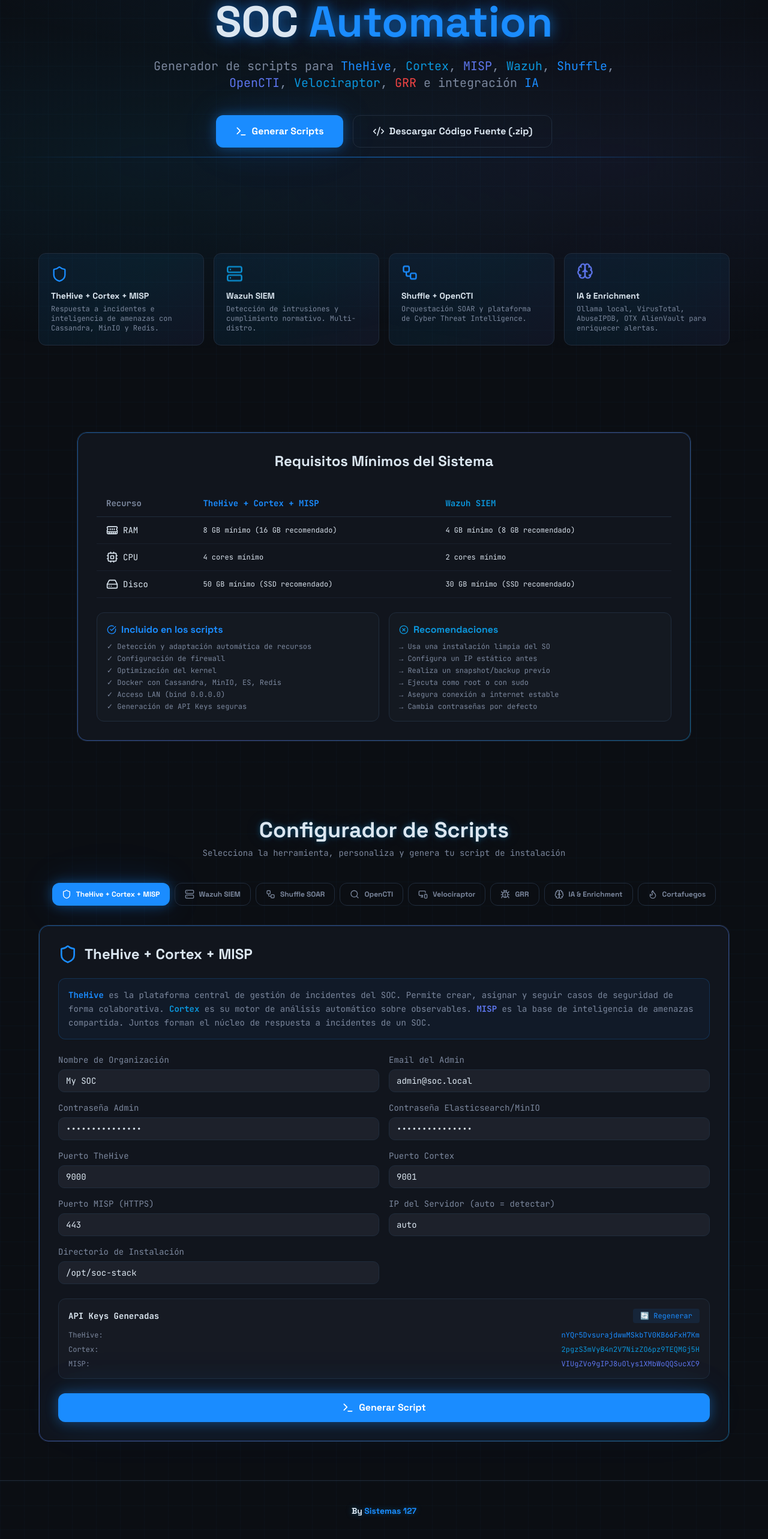
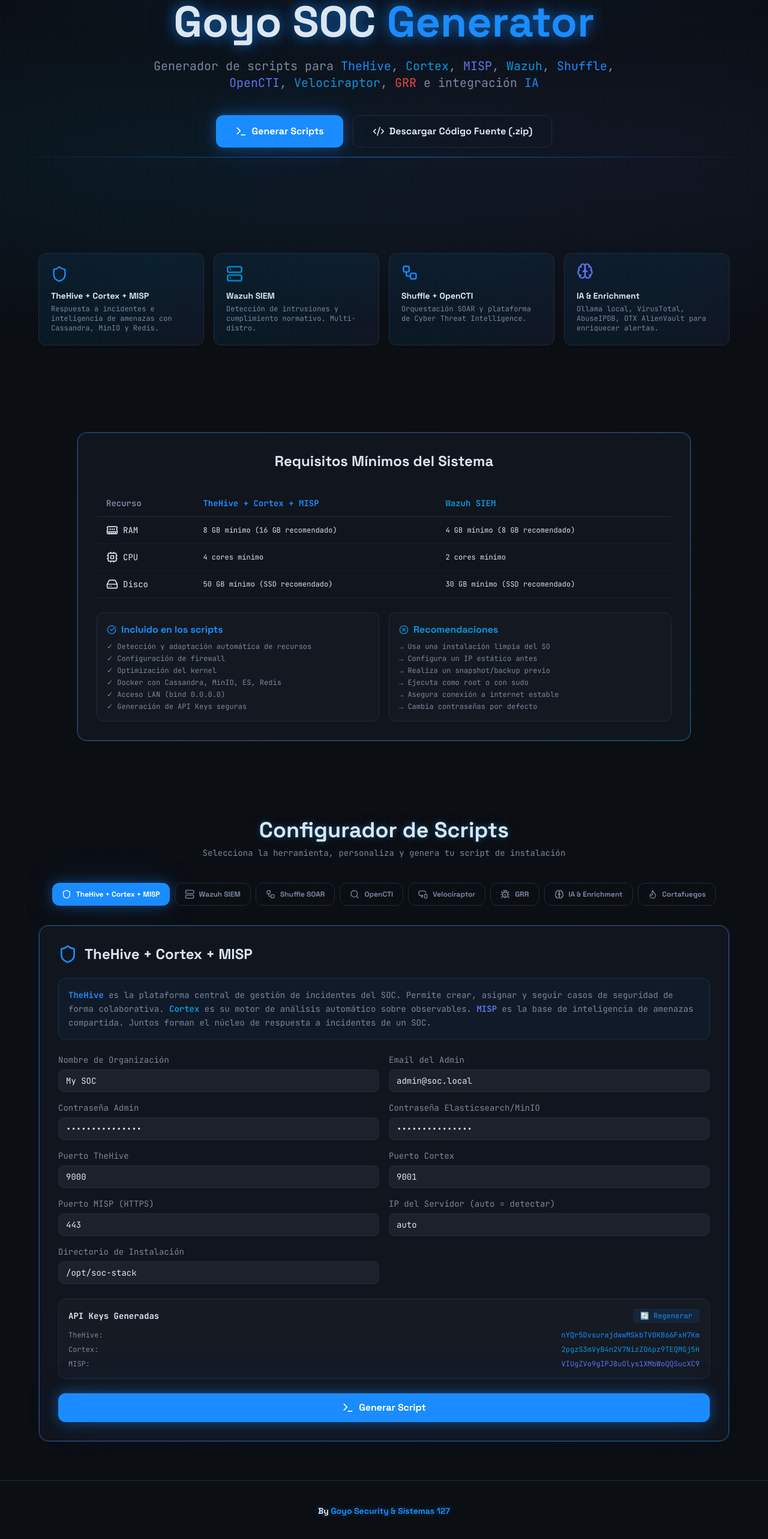
Before and after one commit to chefo131/soc-automation-tool, a React (Vite) app: page / in a window 1280 px wide. Shown: the part 130-2696 px from the top of the page at 60% size. Built offline with nearby package versions, Linux system fonts and the light colour scheme.

Commit message:
Rebranding: Cambio de título y footer a Goyo SOC

```diff
--- a/index.html
+++ b/index.html
@@ -3,7 +3,7 @@
   <head>
     <meta charset="UTF-8" />
     <meta name="viewport" content="width=device-width, initial-scale=1.0" />
-    <title>SOC Automation - Goyo Security Labs</title>
+    <title>Goyo SOC Generator</title>
     <meta name="description" content="Generador de scripts para TheHive, Cortex, MISP y Wazuh. Customized by Goyo." />
   </head>
   <body>
--- a/src/pages/Index.tsx
+++ b/src/pages/Index.tsx
@@ -60,7 +60,7 @@ const Index = () => {
           </div>
 
           <h1 className="text-5xl md:text-7xl font-heading font-bold text-foreground mb-6 glow-text leading-tight">
-            SOC <span className="text-primary">Automation</span>
+            Goyo SOC <span className="text-primary">Generator</span>
           </h1>
           <p className="text-lg md:text-xl text-muted-foreground max-w-3xl mx-auto mb-10 font-mono leading-relaxed">
             Generador de scripts para{" "}
@@ -152,7 +152,7 @@ const Index = () => {
       <footer className="relative z-10 py-10 px-4 border-t border-border">
         <div className="max-w-5xl mx-auto text-center space-y-2">
           <p className="text-sm font-heading font-bold text-foreground glow-text-soft">
-            By <span className="text-primary">Sistemas 127</span>
+            By <span className="text-primary">Goyo Security & Sistemas 127</span>
           </p>
           <p className="text-xs font-mono text-muted-foreground">
 
--- a/vite.config.ts
+++ b/vite.config.ts
@@ -2,12 +2,12 @@ import { defineConfig } from 'vite';
 import react from '@vitejs/plugin-react-swc';
 import path from 'path';
 
-export default defineConfig({
+export default defineConfig(({ mode }) => ({
   plugins: [react()],
-  base: "/soc-automation-tool/",
+  base: mode === 'production' ? "/soc-automation-tool/" : "/",
   resolve: {
     alias: {
       '@': path.resolve(__dirname, './src'),
     },
   },
-});
+}));
```
Also changed, not shown: 1 other file (tests, documents, lock files or other folders).
